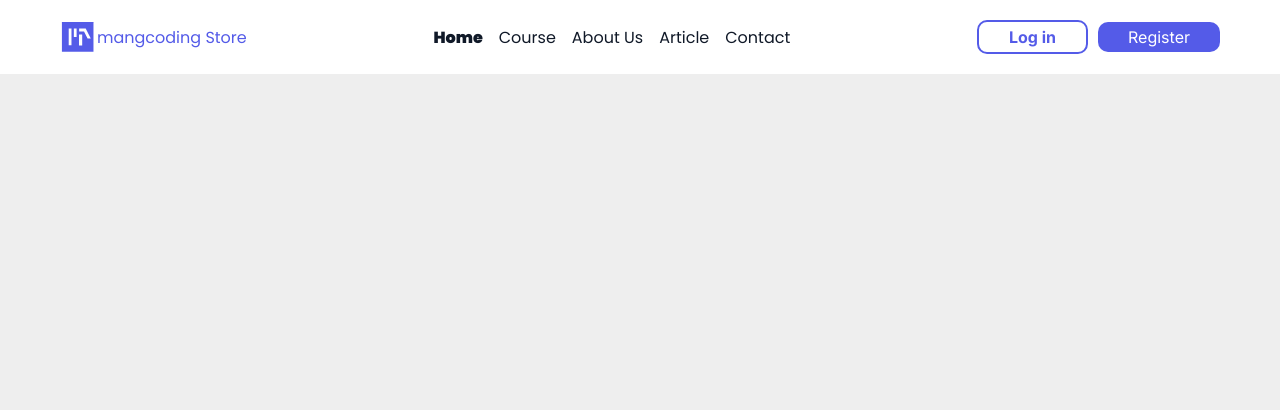
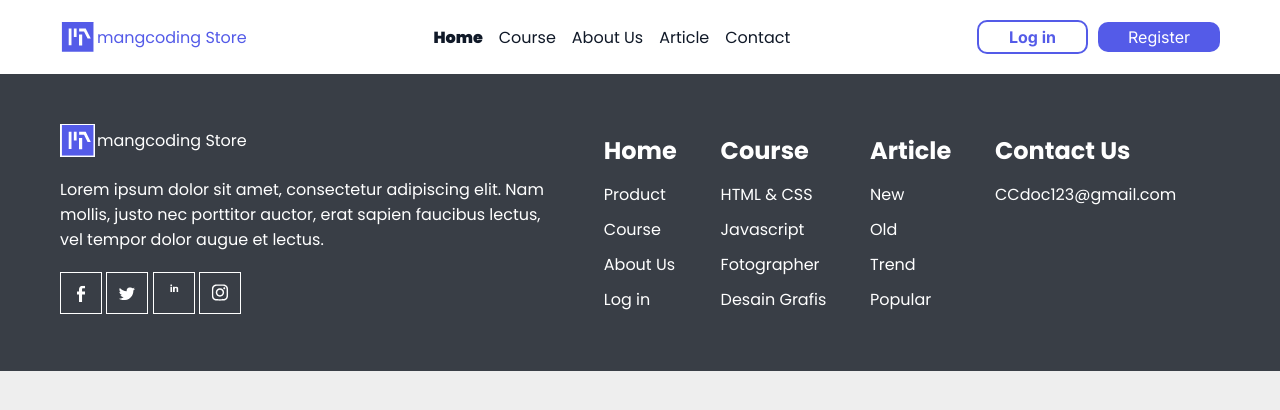
Before and after one commit to Ruaa-Maher-Faroun/landing-page, a plain HTML site: page index.html in a window 1280 px wide. Drawn offline with Linux system fonts and the light colour scheme.

Commit message:
added footer

```diff
--- a/assets/css/main.css
+++ b/assets/css/main.css
@@ -29,13 +29,13 @@
     color: var(--mainColor);
 }
 
-.nav ul {
+.navbar ul {
     display: flex;
     flex-wrap: wrap;
     gap: 16px;
 }
 
-.nav ul li a {
+.navbar ul li a {
     color: #101928;
 }
 
@@ -70,7 +70,7 @@
 /* Media header */
 
 @media screen and (max-width:992px) {
-    nav {
+    .navbar {
         display: none;
     }
 
@@ -93,3 +93,88 @@
      font-size: 4px;
     }
 }
+
+.footer {
+    background-color:#393E46;
+    color: #fff;
+    padding: 50px 0;
+}
+
+.footer a{
+    color: #fff;
+}
+
+.footer-start-side {
+    width: 500px;
+    display: flex;
+    flex-wrap: wrap;
+    flex-direction: column;
+    gap: 20px;
+}
+
+.footer-start-side .logo {
+    display: flex;
+    align-items: center;
+    flex-wrap: wrap;
+    gap: 2px;
+}
+
+.footer-start-side .logo img {
+    width: 35px;
+}
+
+
+.footer-start-side .icons img {
+    border: 1px solid #fff;
+    padding: 10px;
+    width: 20px;
+    height: 20px;
+}
+
+
+.footer-end-side {
+    flex-grow: 1;
+    display: flex;
+    flex-wrap: wrap;
+    justify-content: space-evenly;
+}
+
+.footer-end-side nav {
+    display: flex;
+    flex-direction: column;
+    gap:10px;
+    flex-wrap: wrap;
+
+}
+
+.footer-end-side .footer-item {
+    display: flex;
+    flex-direction: column;
+    gap: 14px;;
+}
+
+@media screen and (max-width: 1200px){
+    .footer .row {
+        gap: 10px;
+    }
+
+    .footer-start-side{
+        width: 100%;
+    }
+
+    .footer-end-side{
+        width: 100%;
+    }
+}
+
+@media screen and (max-width: 768px){
+   .footer-item {
+        width:50%;
+   }
+}
+
+@media screen and (max-width: 400px){
+   .footer-item {
+        width:100%;
+   }
+}
--- a/index.html
+++ b/index.html
@@ -12,6 +12,7 @@
 </head>
 
 <body>
+    <!-- Start header -->
     <header class="header">
         <div class="container">
             <div class="row">
@@ -20,7 +21,7 @@
                     <a href="#">mangcoding Store</a>
                 </div>
                 <i class="fa-solid fa-bars menu"></i>
-                <nav class="nav">
+                <nav class="navbar">
                     <ul>
                         <li>
                             <a href="#" class="active">Home</a>
@@ -46,6 +47,70 @@
             </div>
         </div>
     </header>
+    <!-- End header -->
+
+    <!-- Start footer -->
+    <footer class="footer">
+        <div class="container">
+            <div class="row">
+                <div class="footer-start-side">
+                    <div class="logo">
+                        <img src="./assets/imgs/Logo.svg" alt="Logo pic" />
+                        <a href="#">mangcoding Store</a>
+                    </div>
+                    <p>Lorem ipsum dolor sit amet, consectetur adipiscing elit. Nam mollis, justo nec porttitor auctor, erat sapien faucibus lectus, vel tempor dolor augue et lectus. </p>
+                    <div class="icons">
+                        <a href="#"><img src="./assets/imgs/public/facebook.svg" alt="facebook logo"></a>
+                        <a href="#"><img src="./assets/imgs/public/Twitter.svg" alt="twitter logo"></a>
+                        <a href="#"><img src="./assets/imgs/public/linkedin.svg" alt="linkedin logo"></a>
+                        <a href="#"><img src="./assets/imgs/public/instagram.svg" alt="instagram logo"></a>
+                    </div>
+                </div>
+
+                <div class="footer-end-side">
+                    <div class="footer-item">
+
+                        <h2>Home</h2>
+                        <nav>
+                            <a href="#">Product</a>
+                            <a href="#">Course</a>
+                            <a href="#">About Us</a>
+                            <a href="#">Log in</a>
+                        </nav>
+                    </div>
+                    <div class="footer-item">
+
+                        <h2>Course</h2>
+                        <nav>
+                            <a href="#">HTML & CSS</a>
+                            <a href="#">Javascript</a>
+                            <a href="#">Fotographer</a>
+                            <a href="#">Desain Grafis</a>
+                        </nav>
+                    </div>
+                    <div class="footer-item">
+
+                        <h2>Article</h2>
+                        <nav>
+                            <a href="#">New</a>
+                            <a href="#">Old</a>
+                            <a href="#">Trend</a>
+                            <a href="#">Popular</a>
+                        </nav>
+                    </div>
+                    <div class="footer-item">
+
+                        <h2>Contact Us</h2>
+                        <nav>
+                            <a href="#">CCdoc123&#64;gmail.com</a>
+                        </nav>
+                    </div>
+
+                </div>
+            </div>
+        </div>
+    </footer>
+    <!-- End footer -->
 
 </body>
 
```
Also changed, not shown: assets/imgs/public/Twitter.svg (added), assets/imgs/public/facebook.svg (added), assets/imgs/public/instagram.svg (added), assets/imgs/public/linkedin.svg (added).
